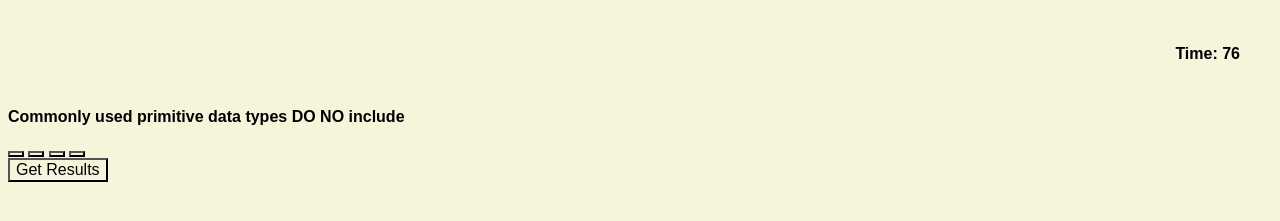
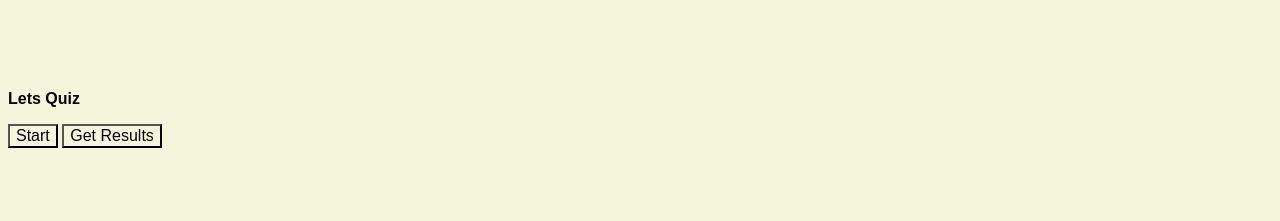
Before and after one commit to tawhidk9/javaScript-quiz, a plain HTML site: page index.html in a window 1280 px wide. Shown: the part 119-340 px from the top of the page. Drawn offline with Linux system fonts and the light colour scheme.

Commit message:
changed alot

```diff
--- a/assets/style.css
+++ b/assets/style.css
@@ -23,3 +23,7 @@ header .timer{
     justify-content: end;
     padding: 2em;
 }
+
+#choices {
+    list-style-type: decimal;
+  }
--- a/index.html
+++ b/index.html
@@ -14,13 +14,12 @@
         <h1 class="timer"></h1>
     </header>
     <main>
-    <h2 id="quiz"></h2>
-    <section id="button">
-        <button class="answer"></button>
-        <button class="answer"></button>
-        <button class="answer"></button>
-        <button class="answer"></button>
-    </section>
+    <div id="quiz">
+        <h2>Lets Quiz</h2>
+        <p id="question"></p>
+        <ul id="choices"></ul>
+    </div>
+    <button id="startButton" onclick="startGame()">Start</button>
     <button id="submit">Get Results</button>
     <div id="results"></div>
     </main>
--- a/script.js
+++ b/script.js
@@ -16,82 +16,113 @@ function countTimer() {
   }
 
 //Created variable for quiz questions and set scorecount to 0
-var currentQ = 0
 var score = 0;
 var quizQ = [
 	{
 		question: "Commonly used primitive data types DO NO include",
-		answers: {
-			a:'Strings',
-			b:'Booleans',
-			c:'Interger',
-            d:'Alerts'
-
-		},
-			correctAnswer: 'd'
+		answers:['Strings', 'Booleans', 'Interger', 'Alerts'],
+		correctAnswer: 3
 	},
 	{
 		question: "An IF/ELSE statement is enclosed within",
-		answers: {
-			a: 'Curly brackets',
-			b: 'Square brackets',
-			c: 'Quotations',
-            d: 'Parenthesis'
-		},
-		correctAnswer: 'a'
+		answers: ['Curly brackets', 'Square brackets', 'Quotations', 'Parenthesis'],
+		correctAnswer: 0
 	},
     {
 		question: "An array in JavaScript is used to store",
-		answers: {
-			a: 'Numbers and strings',
-			b: 'Other arrays',
-			c: 'Booleans',
-            d: 'All of the above'
-		},
-		correctAnswer: 'd'
+		answers: ['Numbers and strings', 'Other arrays', 'Booleans', 'All of the above'],
+		correctAnswer: 3
 	},
     {
 		question: "A useful tool used during development and debugging for printing content to the debugger is ",
-		answers: {
-			a: 'JavaScript',
-			b: 'console.log',
-			c: 'terminal/bash',
-            d: 'None of the above'
-		},
-		correctAnswer: 'b'
+		answers: ['JavaScript', 'console.log', 'terminal/bash', 'None of the above'],
+		correctAnswer: 1
 	}
 
 ];
+
+//display the questions
+var currentQ = 0 //track current question index
+function displayQuestion(){
+	var questionEl = document.getElementById("question")
+	var choicesEl = document.getElementById("choices")
+	var currentQuestionEl = quizQ[currentQ];
+
+	//questionEl text is whatever the currentQuestionEl currentQ value is
+	questionEl.textContent = currentQuestionEl.question;
+	//choices get input into html
+	choicesEl.innerHTML = "";
+
+	//for each choice create a list item and make clickable
+	currentQuestionEl.answers.forEach(function(choice, index) {
+		var li = document.createElement("li");
+		li.textContent = choice;
+		li.addEventListener("click", function () {
+			checkAnswer(index);
+		});
+		choicesEl.appendChild(li);
+	});
+}
+
+//check answers to displayed questions
+function checkAnswer(choiceIndex){
+	var corrAnswerIndex = quizQ[currentQ].correctAnswer;
+
+  if (choiceIndex === corrAnswerIndex) {
+    // User selected the correct answer
+    // Add code for handling correct answers or scoring
+  } else {
+    // User selected the wrong answer
+    // Add code for handling incorrect answers or scoring
+  }
+
+  currentQ++; // Move to the next question
+
+  if (currentQ < quizQ.length) {
+    displayQuestion();
+  } else {
+    // Quiz is finished, display results or perform any final actions
+  }
+
+}
+
+function startGame(){
+	countTimer();
+	displayQuestion();
+}
+
+
+
+
 
 
 // for(currentQ; i < quizQ.length; currentQ++){
 //     //ask user the question
 // }
-function checkAnswer(event){
-	event.target.textContent = "Alerts";
-	if (event.target.textContent === quizQ[currentQ].correctAnswer){
-		currentQ++;
-		score+=25;
-		nextQuestion;
-	}else{
-		currentQ++;
-		timeLeft-=10;
-	}
-}
+// function checkAnswer(event){
+// 	event.target.textContent = "Alerts";
+// 	if (event.target.textContent === quizQ[currentQ].correctAnswer){
+// 		currentQ++;
+// 		score+=25;
+// 		nextQuestion;
+// 	}else{
+// 		currentQ++;
+// 		timeLeft-=10;
+// 	}
+// }
 
-function startGame(){
-	countTimer();
-	var displayQ = document.querySelector("#quiz");
-	displayQ.textContent = quizQ[currentQ].question;
+// function startGame(){
+// 	countTimer();
+// 	var displayQ = document.querySelector("#quiz");
+// 	displayQ.textContent = quizQ[currentQ].question;
 
-	var displayA = document.querySelectorAll(".answer");
-	displayA.forEach(function(currentbtn, index){
-		currentbtn.textContent = quizQ[currentQ].answers[index];
-		currentbtn.addEventListener("click", function(event){checkAnswer(event)});
-	})
-}
+// 	var displayA = document.querySelectorAll(".answer");
+// 	displayA.forEach(function(currentbtn, index){
+// 		currentbtn.textContent = quizQ[currentQ].answers[index];
+// 		currentbtn.addEventListener("click", function(event){checkAnswer(event)});
+// 	})
+// }
 
 
 
 //Call functions
-startGame();
```
